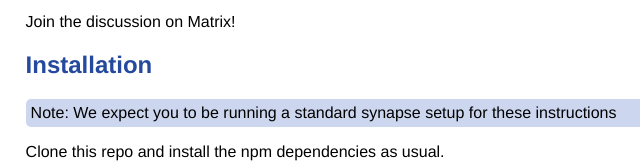
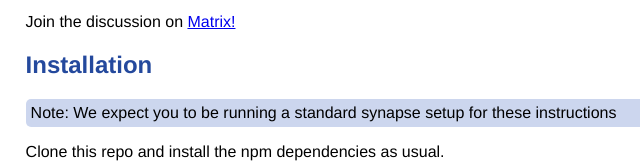
Before and after one commit to Half-Shot/matrix-appservice-twitter, a plain HTML site: page index.html in a window 1280 px wide. Shown: the part 780-945 px from the top of the page, 0-640 px from the left. Drawn offline with Linux system fonts and the light colour scheme.

Commit message:
src > href

```diff
--- a/index.html
+++ b/index.html
@@ -37,7 +37,7 @@
 				<li>Direct messaging</li>
 				<li>Read your own timeline</li>
 			</ul>
-		<p> Join the discussion on <a src="https://matrix.to/#/#twitter:half-shot.uk" title="#twitter:half-shot.uk">Matrix!</a>
+		<p> Join the discussion on <a href="https://matrix.to/#/#twitter:half-shot.uk" title="#twitter:half-shot.uk">Matrix!</a>
 	</section>
 
 	<section>
```
